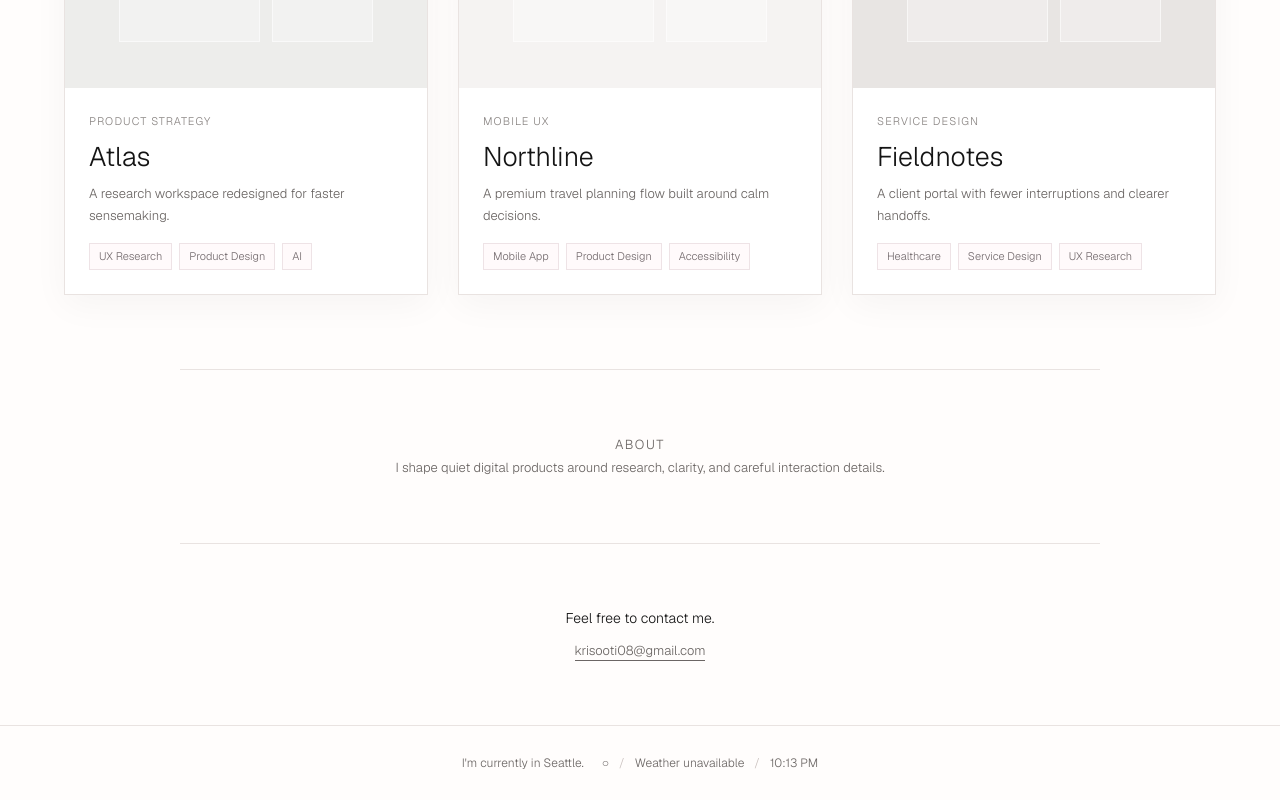
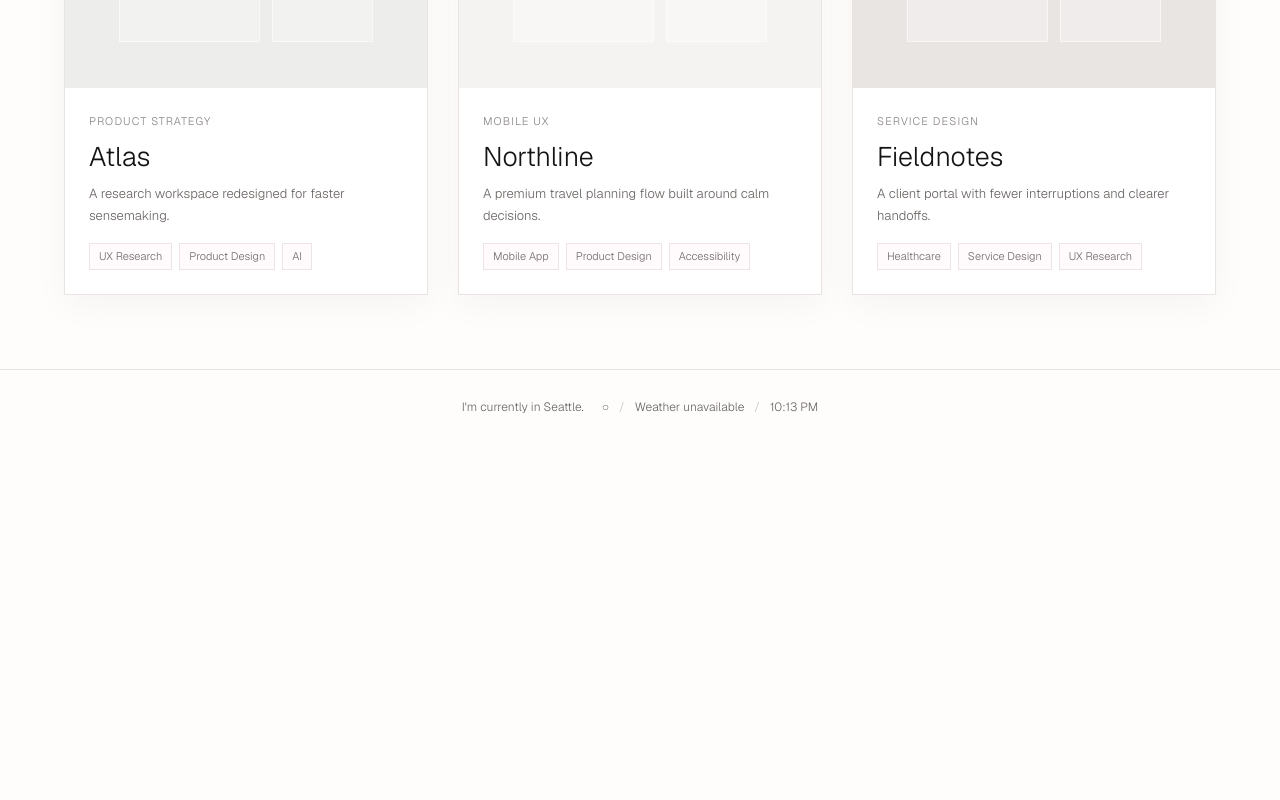
Before and after one commit to krisooti/Portfolio, a Next.js app: page / in a window 1280 px wide. Shown: the part 443-1243 px from the top of the page. After the commit the page ends 887 px from the top, so only its background shows below. Built offline with nearby package versions, Linux system fonts and the light colour scheme; no server answers.

Commit message:
Remove bottom about and contact sections

```diff
--- a/app/page.tsx
+++ b/app/page.tsx
@@ -67,19 +67,6 @@ export default function Home() {
         </div>
       </section>
 
-      <section id="about" className="about-section">
-        <p className="eyebrow">About</p>
-        <p>
-          I shape quiet digital products around research, clarity, and careful
-          interaction details.
-        </p>
-      </section>
-
-      <section id="contact" className="contact-section">
-        <p>Feel free to contact me.</p>
-        <a href="mailto:krisooti08@gmail.com">krisooti08@gmail.com</a>
-      </section>
-
       <footer className="site-footer">
         <p>I&apos;m currently in Seattle.</p>
         <SeattleStatus />
```
Also changed, not shown: 1 other file (tests, documents, lock files or other folders).
